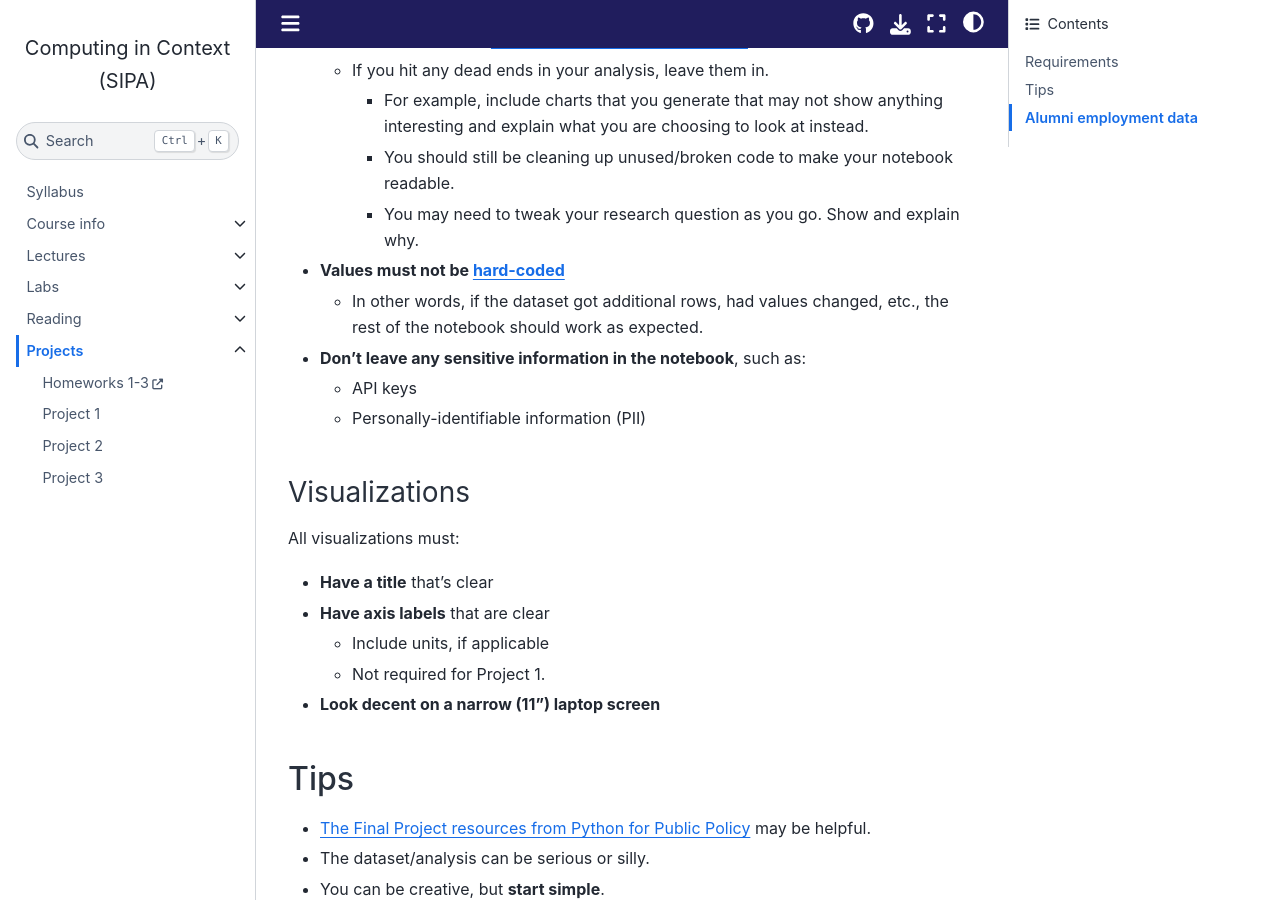
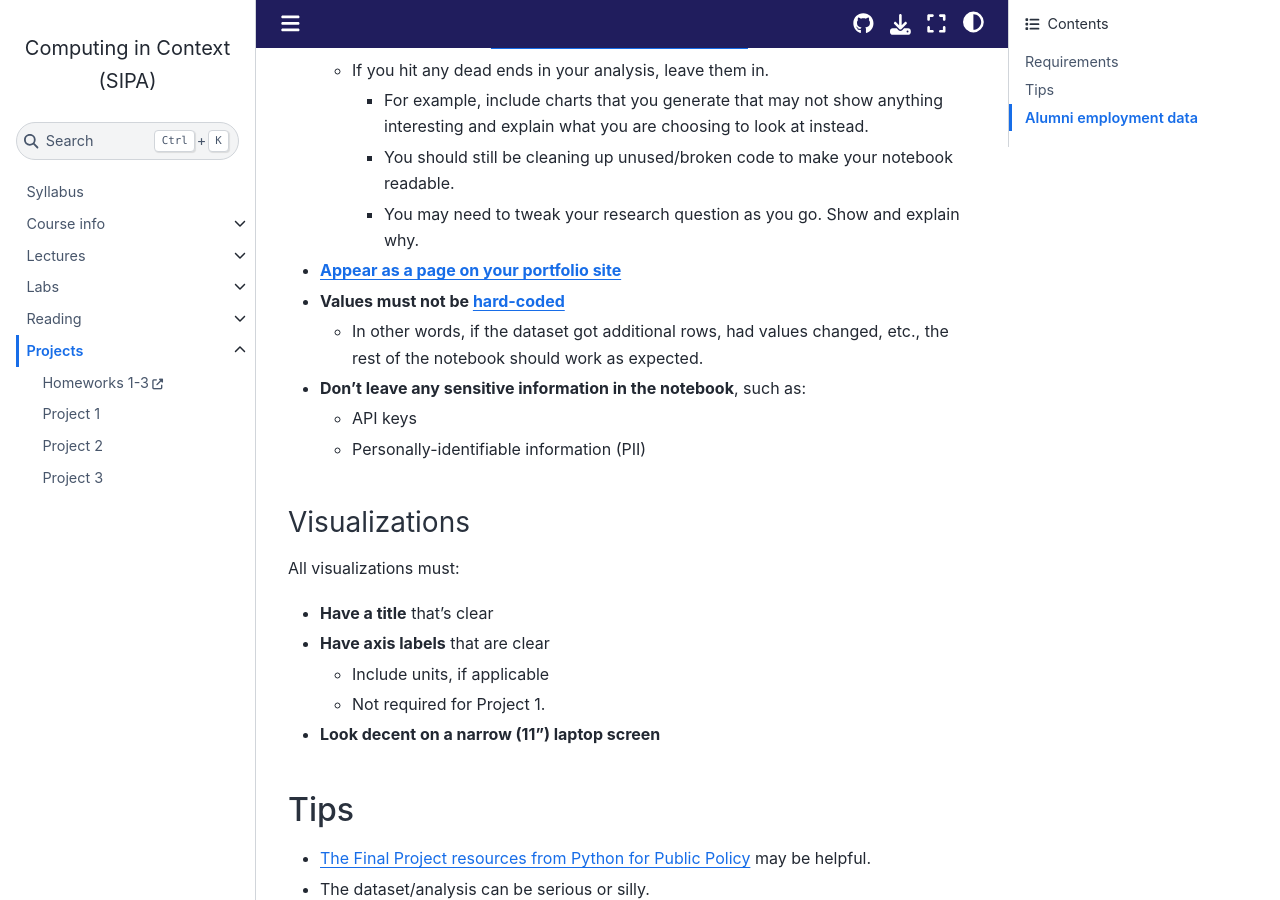
Before and after one commit to afeld/computing-in-context, a Jupyter Book: the page built from projects.md, in a window 1280 px wide and 900 px high, scrolled down 778 px. Built offline with Jupyter Book 1.0.4 settings and Sphinx 7.4.7 and the Sphinx Book theme 1.1.4, drawn with Linux system fonts in a browser that asks for light colours; pages that are not in the unit, such as notebooks, are missing from menus; comment, search, counter and statistics services are not loaded.

Commit message:
note that Projects need to be on portfolio site

```diff
--- a/projects.md
+++ b/projects.md
@@ -24,6 +24,7 @@ All Projects must:
     - For example, include charts that you generate that may not show anything interesting and explain what you are choosing to look at instead.
     - You should still be cleaning up unused/broken code to make your notebook readable.
     - You may need to tweak your research question as you go. Show and explain why.
+- [**Appear as a page on your portfolio site**](notebooks.md#submission)
 - **Values must not be [hard-coded](https://en.wikipedia.org/wiki/Hard_coding)**
   - In other words, if the dataset got additional rows, had values changed, etc., the rest of the notebook should work as expected.
 - **Don't leave any sensitive information in the notebook**, such as:
```
